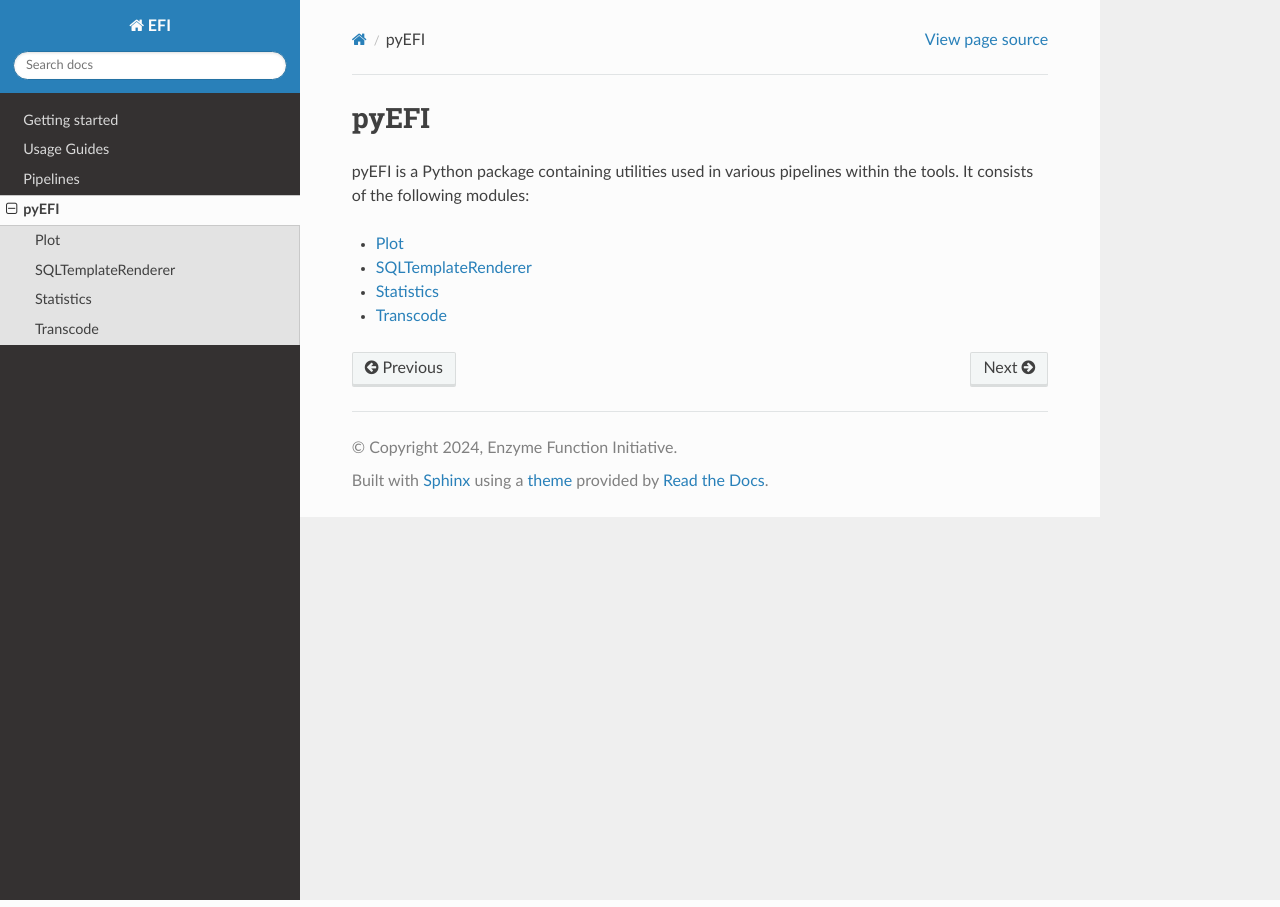
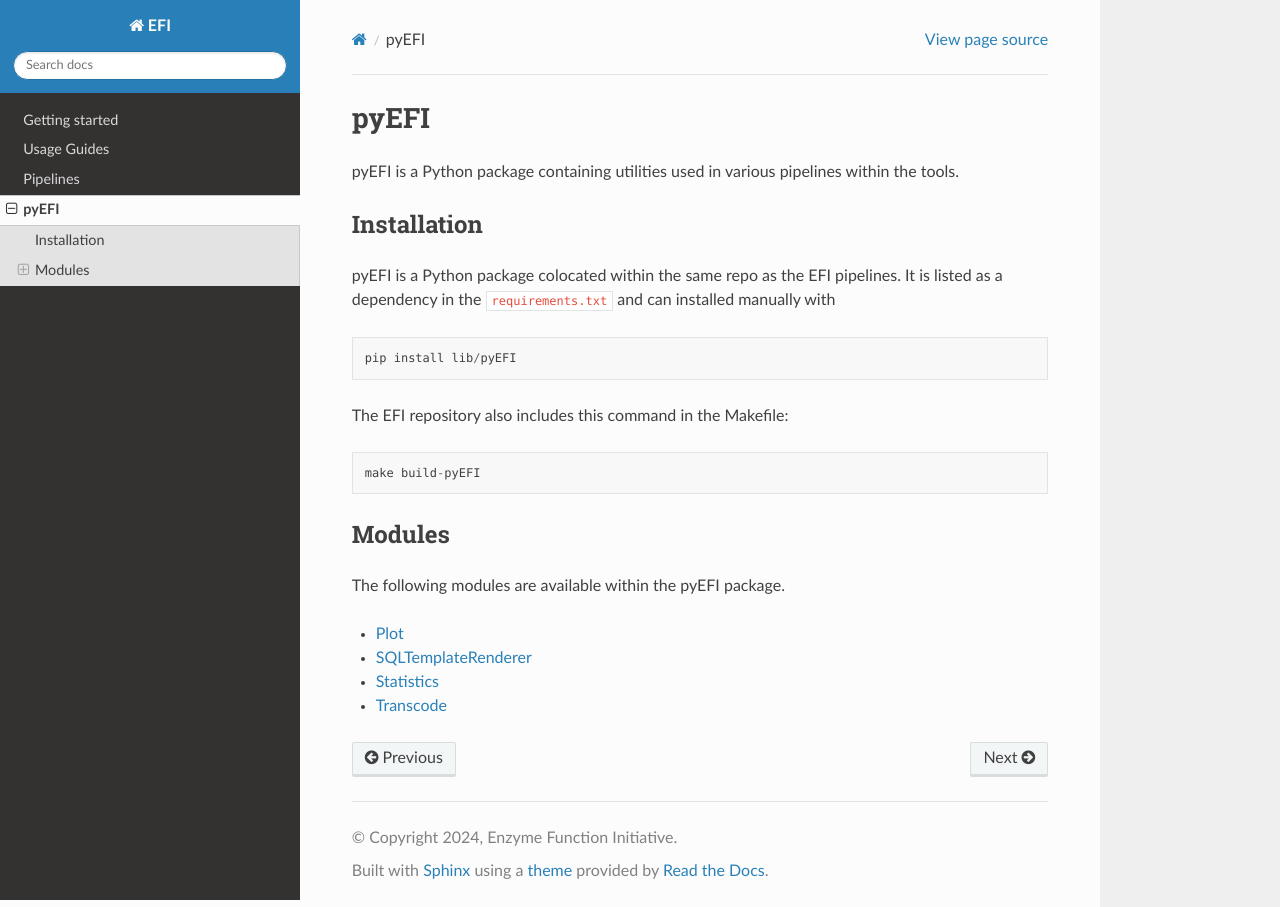
Before and after one commit to EnzymeFunctionInitiative/EST, a Sphinx documentation site: the page built from docs/source/pyEFI/index.rst, in a window 1280 px wide. Built offline with Sphinx 7.4.7 and the Read the Docs theme 2.0.0, drawn with Linux system fonts in a browser that asks for light colours.

Commit message:
Add pyEFI dependency and install instructions

```diff
--- a/docs/getting_started.rst
+++ b/docs/getting_started.rst
@@ -47,6 +47,10 @@ library dependencies:
 
         pip install -r requirements.txt
 
+   if this fails to install ``pyEFI``, that package can be manually installed ::
+
+        pip install lib/pyEFI
+
 3. Then install the Perl dependencies::
 
         cpamn --installdeps .
--- a/docs/source/pyEFI/index.rst
+++ b/docs/source/pyEFI/index.rst
@@ -2,7 +2,25 @@ pyEFI
 =====
 
 pyEFI is a Python package containing utilities used in various pipelines within
-the tools. It consists of the following modules:
+the tools.
+
+Installation
+------------
+
+pyEFI is a Python package colocated within the same repo as the EFI pipelines.
+It is listed as a dependency in the ``requirements.txt`` and can installed
+manually with ::
+
+    pip install lib/pyEFI
+
+The EFI repository also includes this command in the Makefile::
+
+    make build-pyEFI
+
+Modules
+-------
+
+The following modules are available within the pyEFI package.
 
 .. toctree::
     plot
--- a/requirements.txt
+++ b/requirements.txt
@@ -18,6 +18,7 @@ packaging==24.0
 pandas==2.2.1
 pillow==10.2.0
 pyarrow==15.0.2
+./lib/pyEFI
 pyenchant==3.2.2
 Pygments==2.17.2
 pyparsing==3.1.2
```
